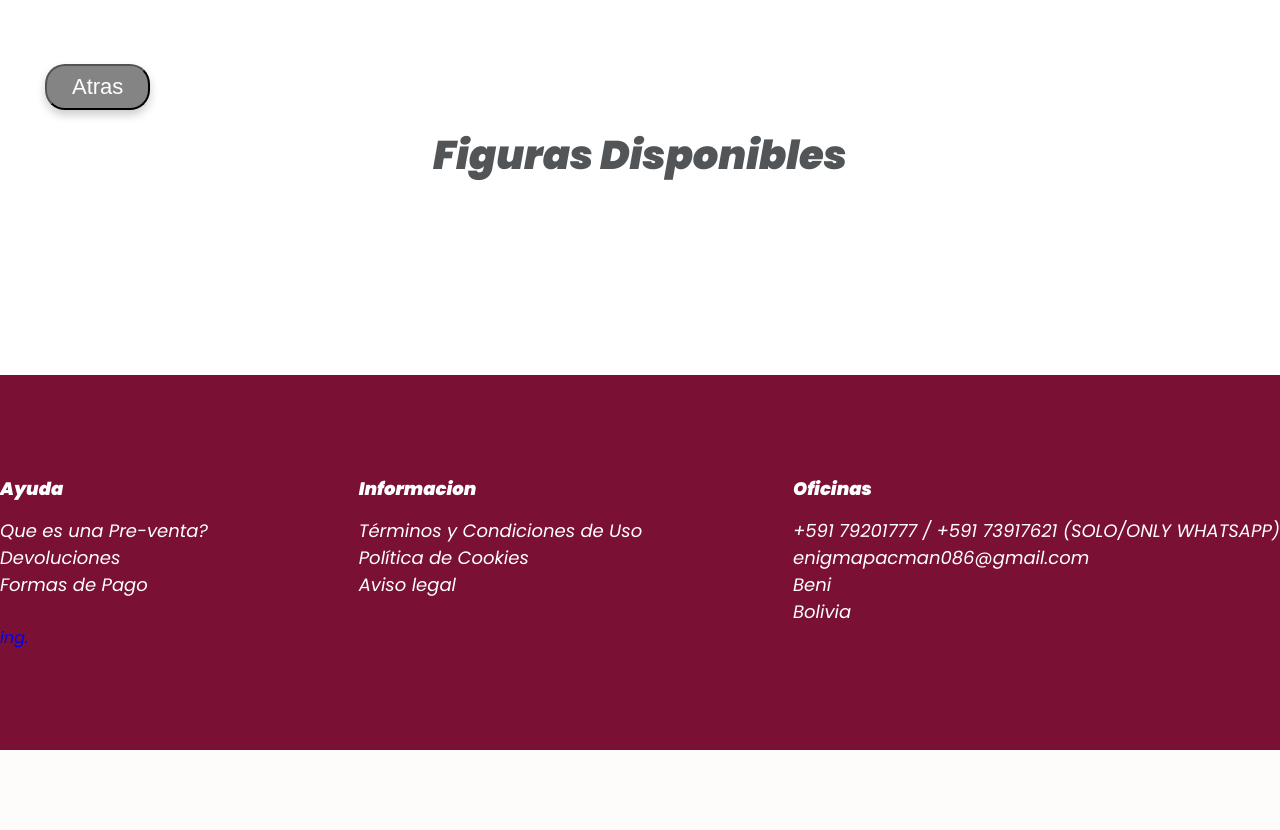
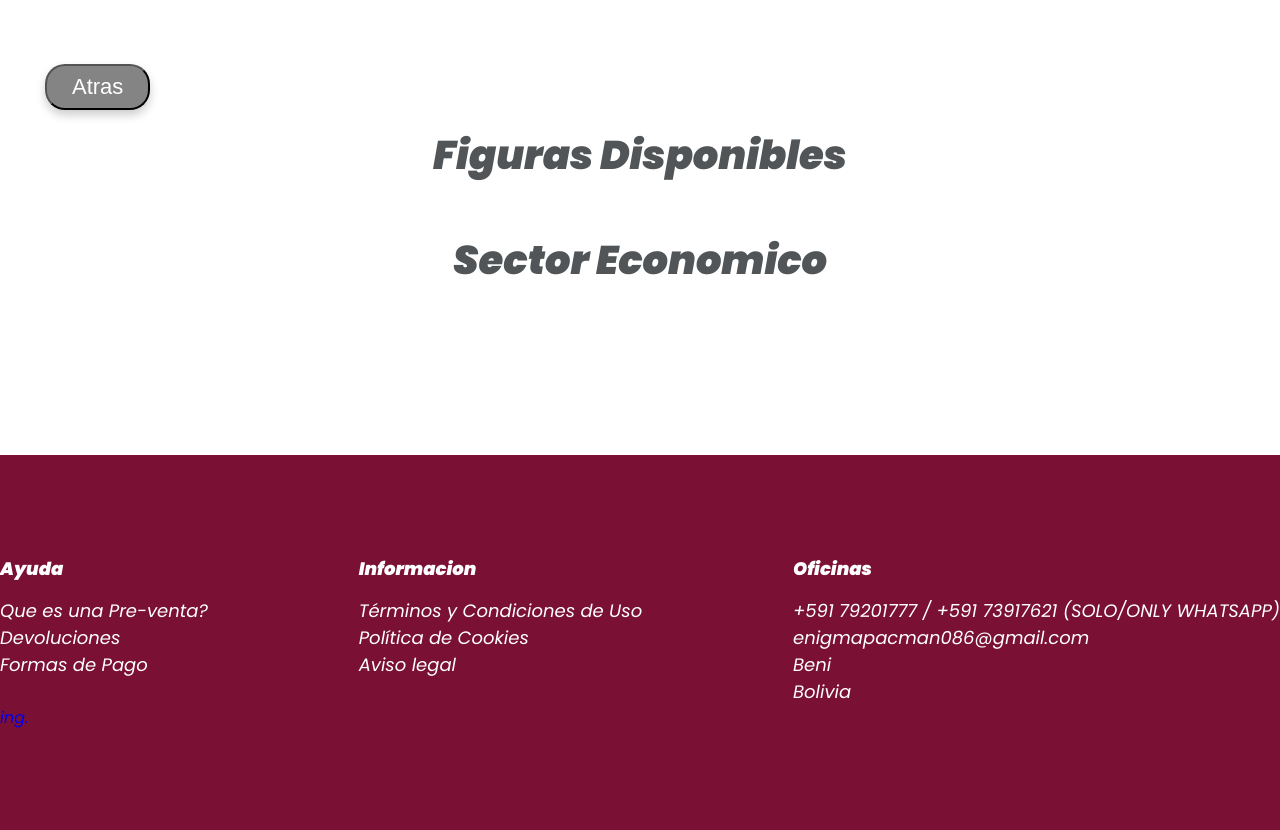
Before and after one commit to tiendaColection/love, a Django app: page /indexpoor/ in a window 1280 px wide. Shown: the part 1208-2038 px from the top of the page. Before the commit the page ends 1958 px from the top, so only its background shows below. Run offline with Django 4.2, Linux system fonts and the light colour scheme; data that the repository does not hold is empty.

Commit message:
new tittle0.2

```diff
--- a/tasks/templates/indexpoor.html
+++ b/tasks/templates/indexpoor.html
@@ -3,6 +3,7 @@
 
 {% block content %}
 <main class="products container">
+    <h2>Sector Economico</h2>
     <div class="box-container" id="lista-1">
         {% for figurine in figurines %}
             {% if figurine.price <= ofertas %}
```
